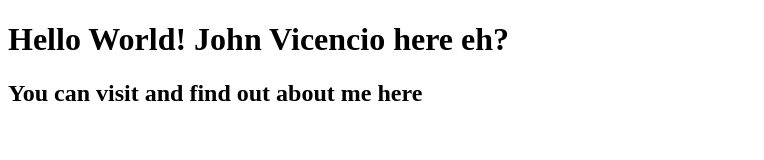
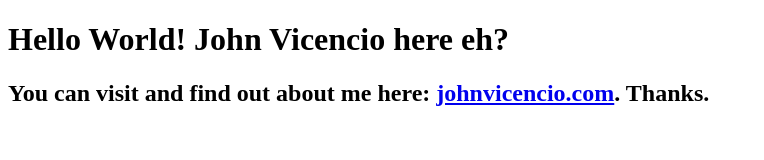
Before and after one commit to johnvicencio/johnvicencio.github.io, a plain HTML site: page index.html in a window 1280 px wide. Shown: the whole page, without its empty margins (0-764 px from the left). Drawn offline with Linux system fonts and the light colour scheme.

Commit message:
Update index.html

```diff
--- a/index.html
+++ b/index.html
@@ -3,7 +3,7 @@
 <body>
 <h1>Hello World! John Vicencio here eh?</h1>
 
-<h2>You can visit and find out about me here</h2>
+<h2>You can visit and find out about me here: <a href="#//johnvicencio.com">johnvicencio.com</a>. Thanks.</h2>
 
 </body>
 </html>
```
